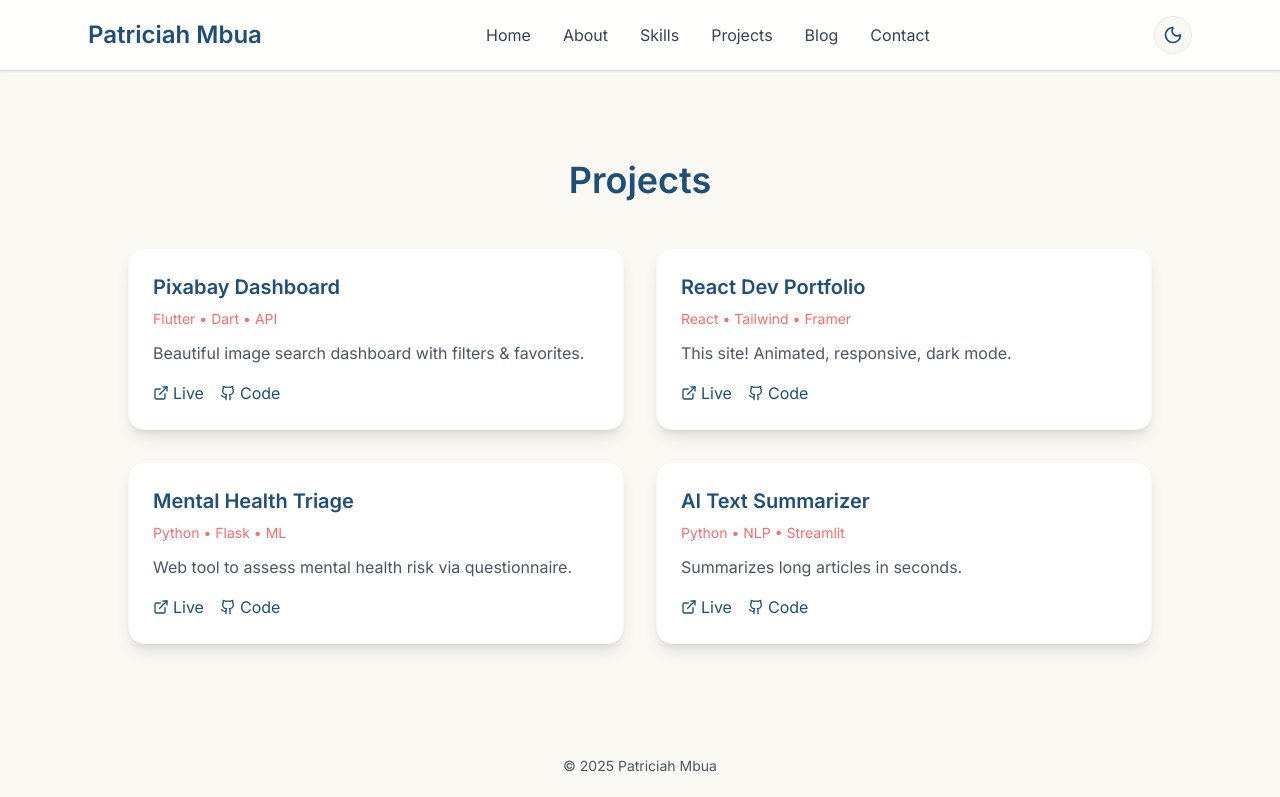
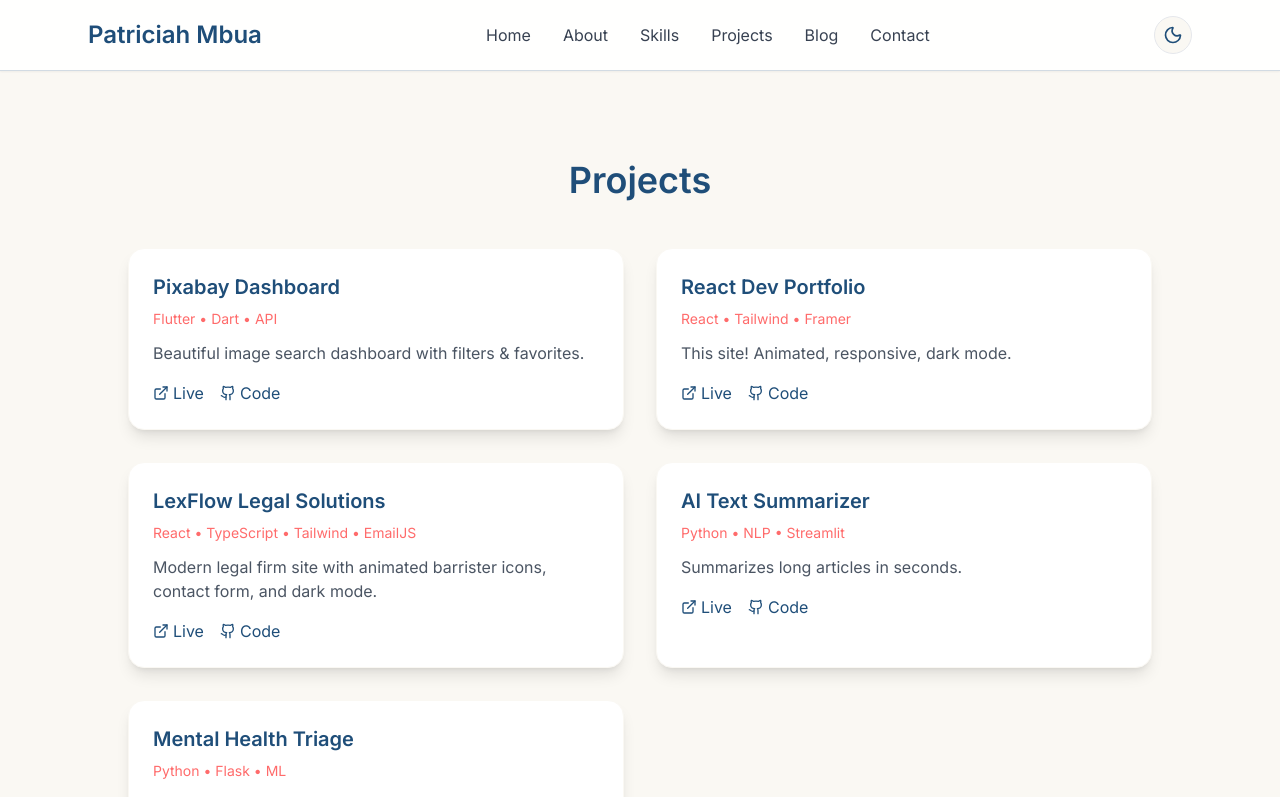
Before and after one commit to Boonerd/portfolios_, a Next.js app: page /projects in a window 1280 px wide. Shown: the top 797 px of the page. Built offline with nearby package versions, Linux system fonts and the light colour scheme.

Commit message:
Add Lexflow project to projects section

```diff
--- a/src/app/page.tsx
+++ b/src/app/page.tsx
@@ -22,7 +22,7 @@ export default function Home() {
         </p>
 
         <p className="text-base text-brand-blue font-medium mb-10">
-          "Python • React • Flutter | Turning ideas into simple, impactful experiences."
+          Python • React • Flutter | Turning ideas into simple, impactful experiences.
         </p>
 
         <div className="flex flex-col sm:flex-row gap-4 justify-center">
--- a/src/app/projects/page.tsx
+++ b/src/app/projects/page.tsx
@@ -20,11 +20,11 @@ const projects = [
     code: 'https://github.com/Boonerd/dev-portfolio-projects',
   },
   {
-    title: 'Mental Health Triage',
-    tech: 'Python • Flask • ML',
-    desc: 'Web tool to assess mental health risk via questionnaire.',
-    live: '#',
-    code: 'https://github.com/PattyMbua/mental-health-triage-system',
+    title: 'LexFlow Legal Solutions',
+    tech: 'React • TypeScript • Tailwind • EmailJS',
+    desc: 'Modern legal firm site with animated barrister icons, contact form, and dark mode.',
+    live: 'https://lexflow-legal.vercel.app',
+    code: 'https://github.com/PattyMbua/lexflow-legal',
   },
   {
     title: 'AI Text Summarizer',
@@ -32,6 +32,13 @@ const projects = [
     desc: 'Summarizes long articles in seconds.',
     live: '#',
     code: 'https://github.com/Boonerd/ai-text-summarizer',
+  },
+  {
+    title: 'Mental Health Triage',
+    tech: 'Python • Flask • ML',
+    desc: 'Web tool to assess mental health risk via questionnaire.',
+    live: '#',
+    code: 'https://github.com/PattyMbua/mental-health-triage-system',
   },
 ];
 
```
